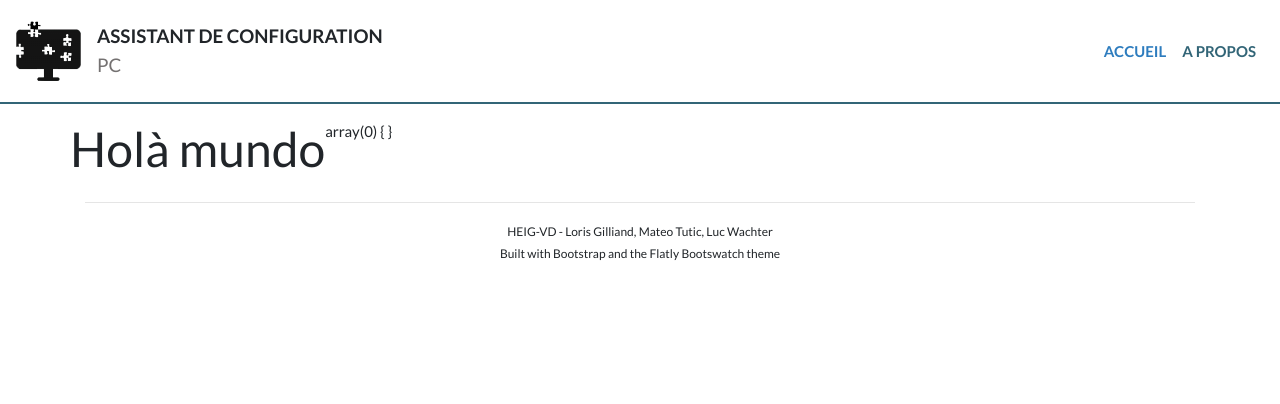
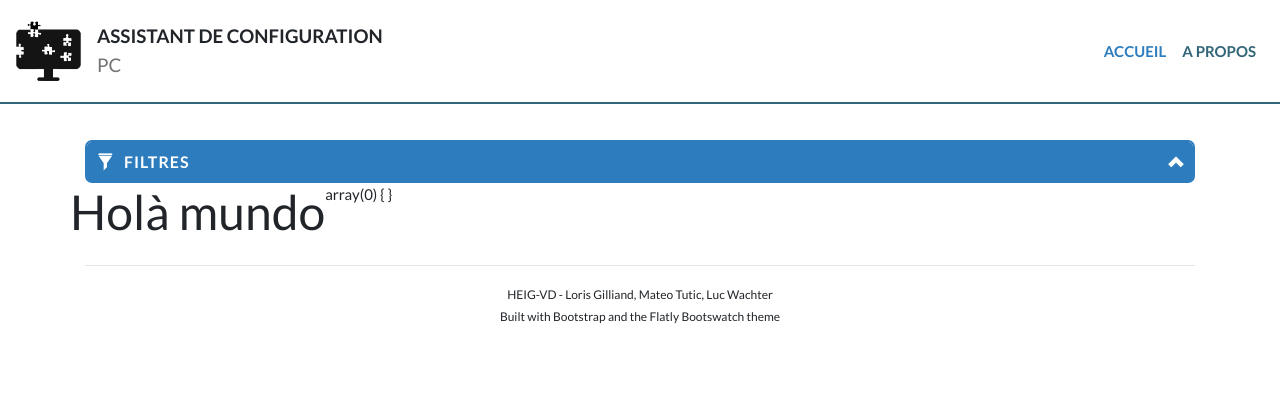
Before and after one commit to Laykel/BDR-ACPC, a PHP site: page / in a window 1280 px wide. Shown: the top 404 px of the page. Run offline with PHP 8.4, Linux system fonts and the light colour scheme; data that the repository does not hold is empty; some libraries are stand-ins or nearby versions.

Commit message:
Filtre - Collapsible panel sans formulaire

```diff
--- a/assets/css/ACPC-style.css
+++ b/assets/css/ACPC-style.css
@@ -4,7 +4,21 @@ CONFIGURATIONS GLOBALES
 =======================
 */
 body{
-    margin-top: 120px;
+    padding-top: 120px;
+}
+
+/*
+=====
+FONTS
+=====
+ */
+@font-face {
+    font-family: 'Glyphicons Halflings';
+    src: url('../fonts/glyphicons-halflings-regular.eot'); /* IE9 Compat Modes */
+    src: url('../fonts/glyphicons-halflings-regular.woff2') format('woff2'), /* Super Modern Browsers */
+         url('../fonts/glyphicons-halflings-regular.woff') format('woff'), /* Pretty Modern Browsers */
+         url('../fonts/glyphicons-halflings-regular.ttf')  format('truetype'), /* Safari, Android, iOS */
+         url('../fonts/glyphicons-halflings-regular.svg') format('svg'); /* Legacy iOS */
 }
 
 /*
@@ -40,5 +54,67 @@ NAVIGATION
 }
 
 .navbar .nav-item .nav-link:hover {
-    color : #2D7CBE !important;
+    color: #2D7CBE !important;
 }
+
+/*
+=================
+COLLAPSIBLE PANEL
+=================
+ */
+.panel-group {
+    margin-top: 20px;
+}
+
+.panel {
+    border: #2D7CBE 2px solid;
+    border-radius: 7px;
+}
+
+.panel-heading {
+    background-color: #2D7CBE;
+    padding: 0;
+    border: 0;
+    border-radius: 5px 5px 0 0;
+}
+
+.panel-title {
+    margin-bottom: 0;
+}
+
+.panel-title > a, .panel-title > a:active {
+    display: block;
+    padding: 10px;
+    color: #FFFFFF;
+    font-size: 16px;
+    font-weight: bold;
+    text-transform: uppercase;
+    letter-spacing: 1px;
+    word-spacing: 3px;
+    text-decoration: none;
+}
+
+.panel-heading a:after {
+    font-family: 'Glyphicons Halflings';
+    content: "\e138";
+    float: left;
+    padding-right: 10px;
+    padding-top: 1px;
+}
+
+.panel-heading  a:before {
+    font-family: 'Glyphicons Halflings';
+    content: "\e114";
+    float: right;
+    transition: all 0.5s;
+}
+
+.panel-heading.active a:before {
+    -webkit-transform: rotate(180deg);
+    -moz-transform: rotate(180deg);
+    transform: rotate(180deg);
+}
+
+.panel-body {
+    margin: 10px;
+}
--- a/sources/pages/home.php
+++ b/sources/pages/home.php
@@ -3,8 +3,43 @@ Filename: home.php
 Description: Projects page: Projects and tasks, timers, update details.
 -->
 
+<div class="wrapper center-block">
+  <div class="panel-group" id="accordion" role="tablist" aria-multiselectable="true">
+    <div class="panel panel-default">
+      <div class="panel-heading active" role="tab" id="headingOne">
+        <h4 class="panel-title">
+          <a role="button"
+             data-toggle="collapse"
+             data-parent="#accordion"
+             href="#collapseFiltre"
+             aria-expanded="true"
+             aria-controls="collaps">
+            Filtres
+          </a>
+        </h4>
+      </div>
+      <div id="collapseFiltre" class="panel-collapse collapse in" role="tabpanel" aria-labelledby="headingOne">
+        <div class="panel-body">
+          Anim pariatur cliche reprehenderit, enim eiusmod high life accusamus terry richardson ad squid. 3 wolf moon officia aute, non cupidatat skateboard dolor brunch. Food truck quinoa nesciunt laborum eiusmod. Brunch 3 wolf moon tempor, sunt aliqua put a bird on it squid single-origin coffee nulla assumenda shoreditch et. Nihil anim keffiyeh helvetica, craft beer labore wes anderson cred nesciunt sapiente ea proident. Ad vegan excepteur butcher vice lomo. Leggings occaecat craft beer farm-to-table, raw denim aesthetic synth nesciunt you probably haven't heard of them accusamus labore sustainable VHS.
+        </div>
+      </div>
+    </div>
+  </div>
+</div>
 
 <div class="row">
   <h1>Holà mundo</h1>
   <?php var_dump($test->fetchAll()); ?>
 </div>
+
+<script>
+  $(function() {
+    $('.panel-collapse').on('show.bs.collapse', function () {
+      $(this).siblings('.panel-heading').addClass('active');
+    });
+
+    $('.panel-collapse').on('hide.bs.collapse', function () {
+      $(this).siblings('.panel-heading').removeClass('active');
+    });
+  });
+</script>
```
